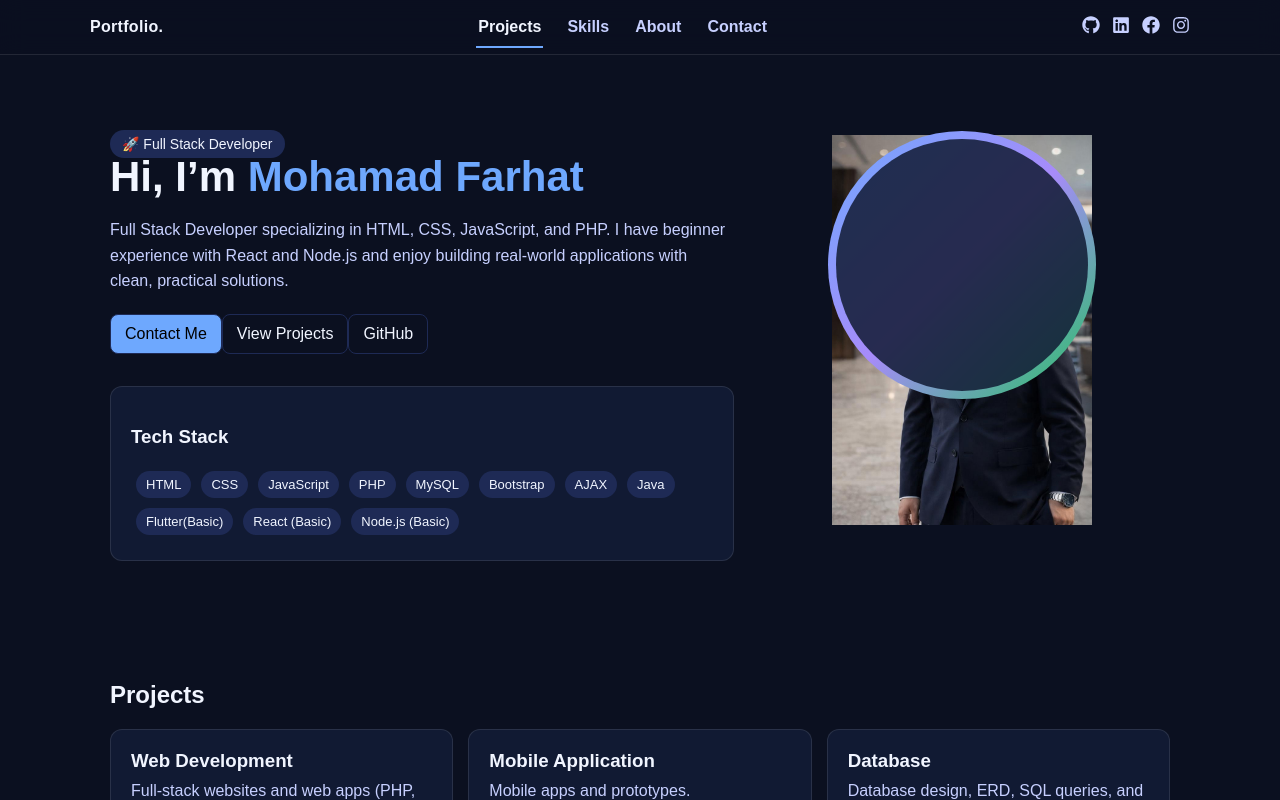
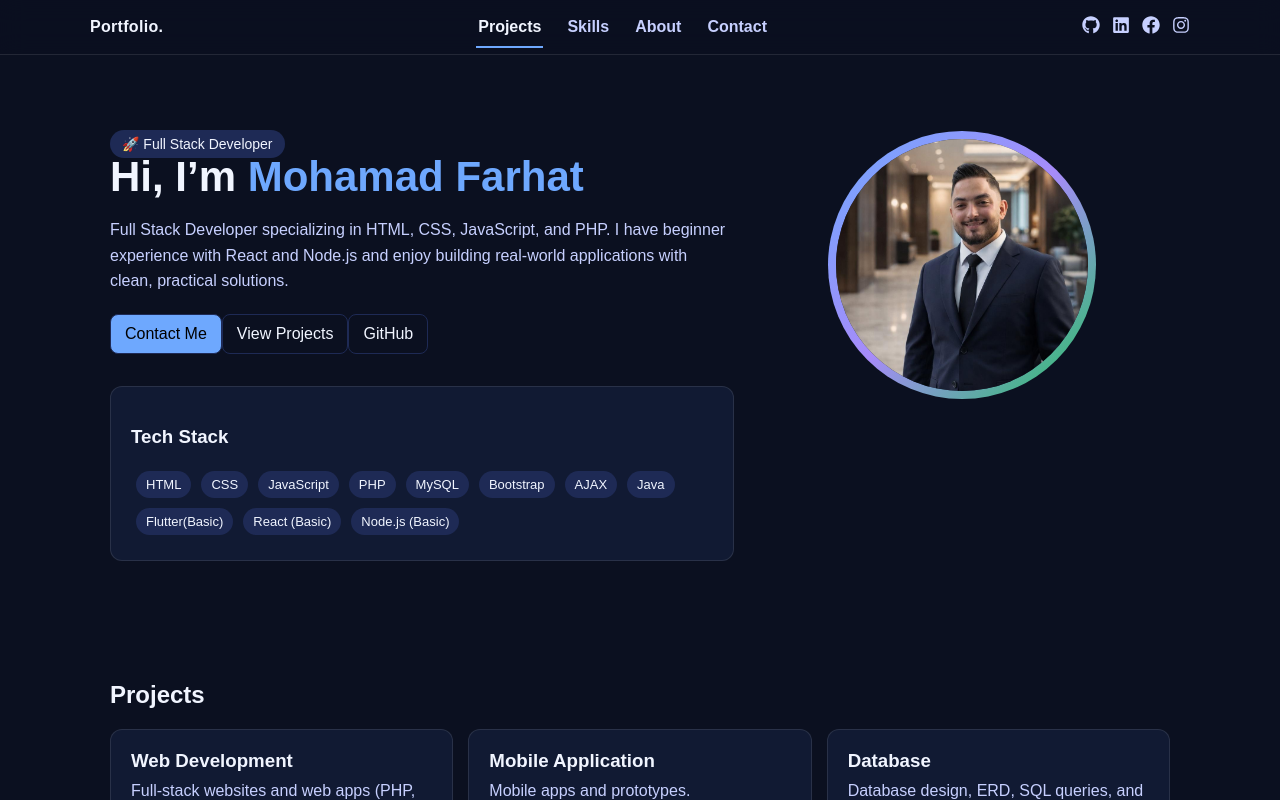
Before and after one commit to Mohamad572001/portfolio, a React (Create React App) app: page / in a window 1280 px wide. Shown: the top 800 px of the page. Built offline with nearby package versions, Linux system fonts and the light colour scheme; the HTML template or start-up script is replaced by a standard one.

Commit message:
Update profile image  content

```diff
--- a/src/sections/Hero.js
+++ b/src/sections/Hero.js
@@ -55,7 +55,9 @@ export default function Hero() {
       {/* RIGHT: Avatar only */}
       <div className="heroRight">
         <div className="avatarWrap">
+          <div className="avatarInner">
           <img className="avatar" src={profileImg} alt="Mohamad Farhat" />
+          </div>
         </div>
       </div>
     </section>
```
